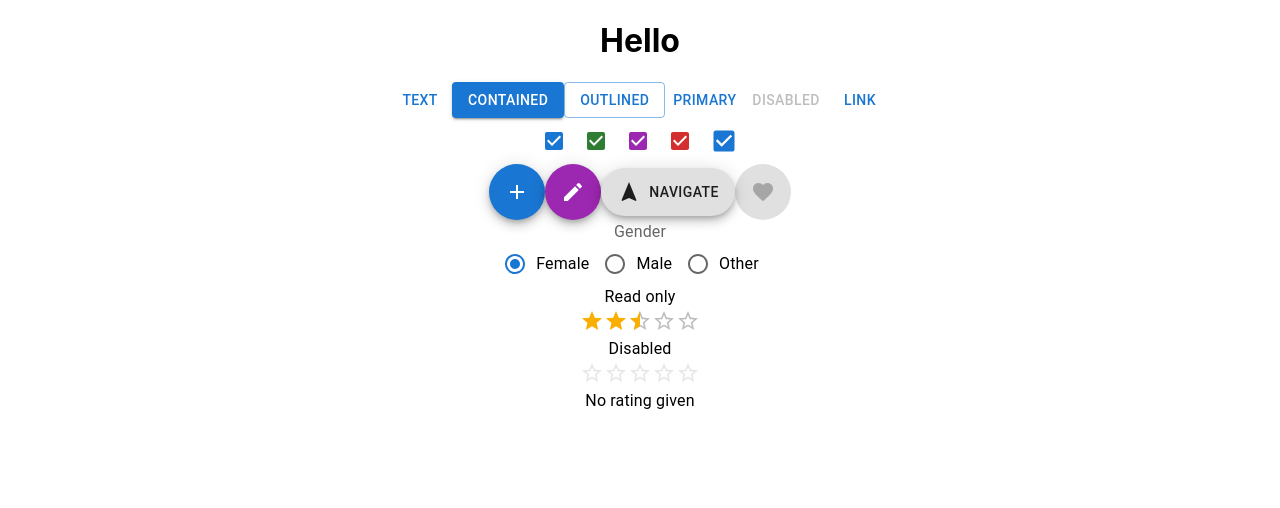
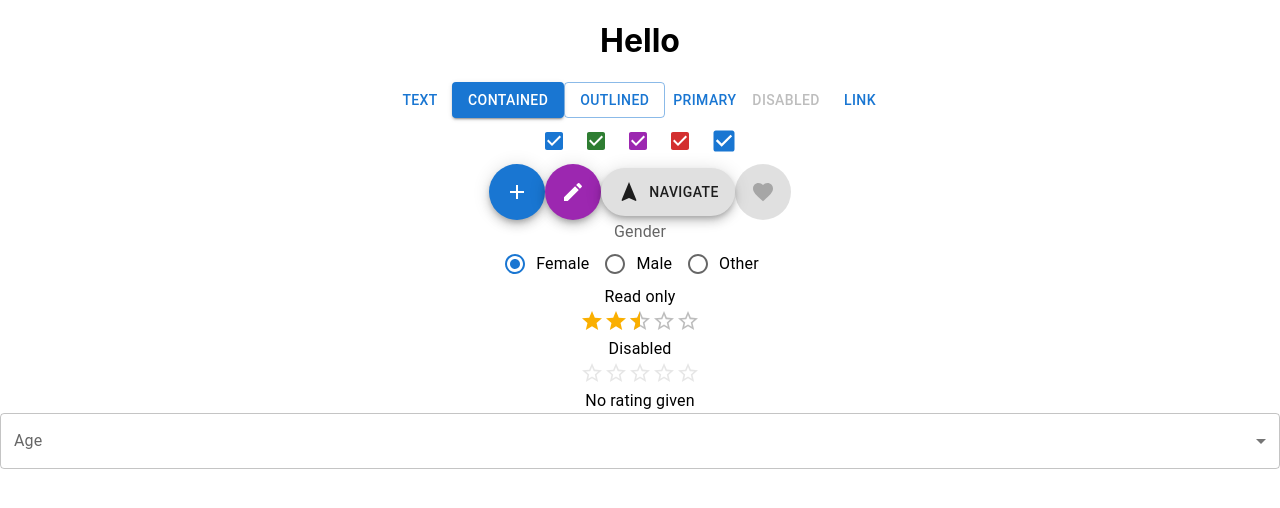
Before and after one commit to SammyMureithi/MaterialUI, a React (Create React App) app in the folder react-mui-demo/: page / in a window 1280 px wide. Shown: the top 508 px of the page. Built offline with nearby package versions, Linux system fonts and the light colour scheme.

Commit message:
MUISelect

```diff
--- a/react-mui-demo/src/App.tsx
+++ b/react-mui-demo/src/App.tsx
@@ -5,6 +5,7 @@
 import MUIFloatingActionButton from './Components/MUIFloatingActionButton';
 import MUIRating from './Components/MUIRating';
 import RadioButtons from './Components/RadioButtons';
+import Select from './Components/Select';
 
 function App() {
   return (
@@ -14,7 +15,8 @@
       <MUiCheckBox />
       <MUIFloatingActionButton />
       <RadioButtons />
-      <MUIRating/>
+      <MUIRating />
+      <Select/>
     </div>
   );
 }
--- /dev/null
+++ b/react-mui-demo/src/Components/Select.tsx
@@ -0,0 +1,35 @@
+import * as React from 'react';
+import Box from '@mui/material/Box';
+import InputLabel from '@mui/material/InputLabel';
+import MenuItem from '@mui/material/MenuItem';
+import FormControl from '@mui/material/FormControl';
+import Select, { SelectChangeEvent } from '@mui/material/Select';
+
+export default function BasicSelect() {
+  const [age, setAge] = React.useState('');
+
+  const handleChange = (event: SelectChangeEvent) => {
+    setAge(event.target.value as string);
+  };
+
+  return (
+    <Box sx={{ minWidth: 120 }}>
+      <FormControl fullWidth>
+        <InputLabel id="demo-simple-select-label">Age</InputLabel>
+        <Select
+          labelId="demo-simple-select-label"
+          id="demo-simple-select"
+          value={age}
+          label="Age"
+          onChange={handleChange}
+              >
+                  <MenuItem value={10}>Ten</MenuItem>
+                  <MenuItem value={20}>Twenty</MenuItem>
+                  <MenuItem value={30}>Thirty</MenuItem>
+                  <MenuItem value={70}>Seventy</MenuItem>
+
+        </Select>
+      </FormControl>
+    </Box>
+  );
+}
```
